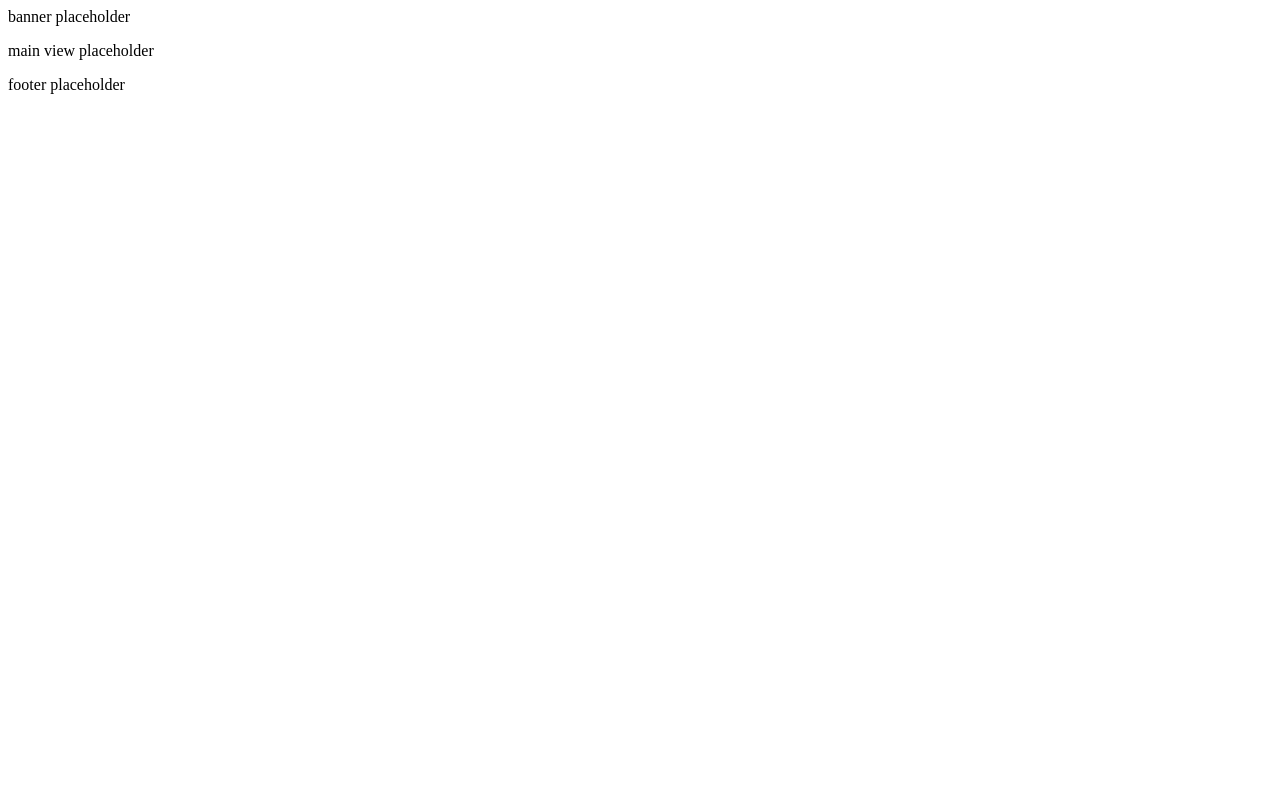
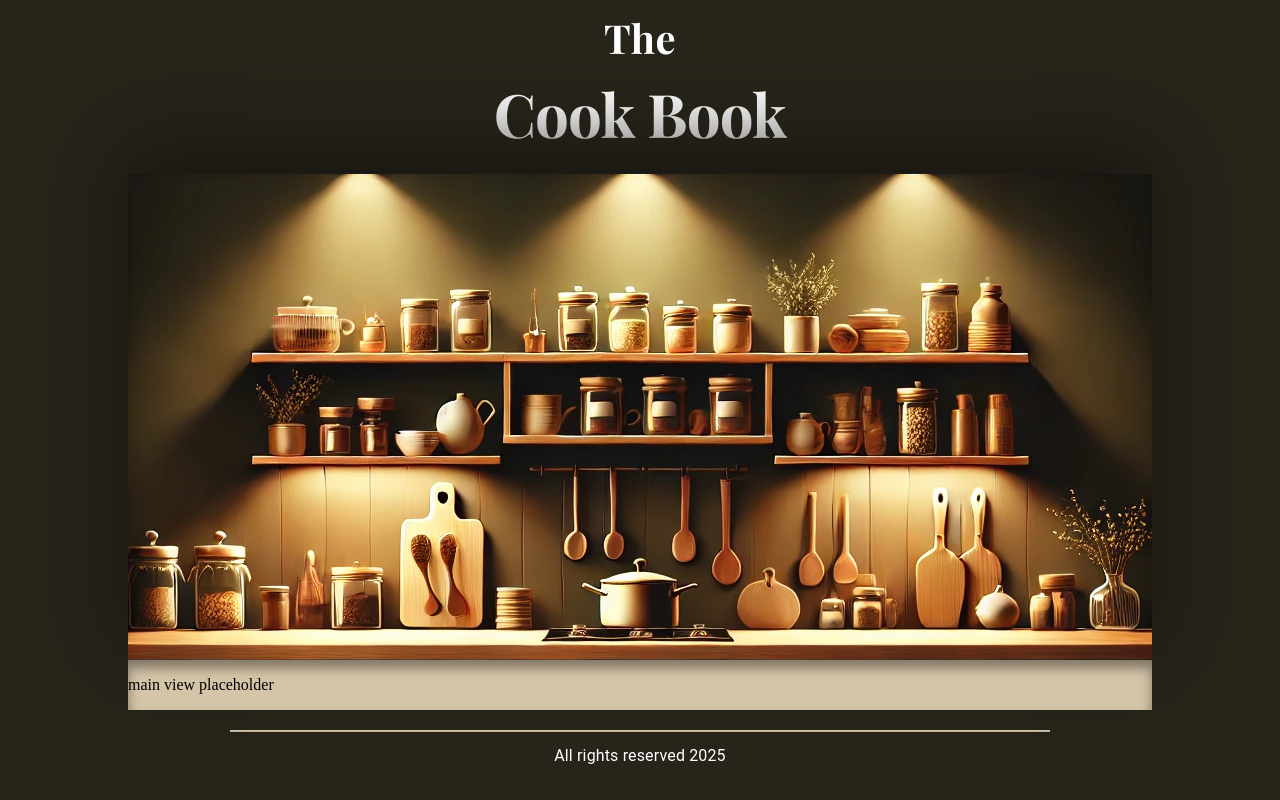
Before and after one commit to nattsnb/cook-book, a React (Vite) app: page / in a window 1280 px wide. Built offline with nearby package versions, Linux system fonts and the light colour scheme.

Commit message:
split theme into two section to use collors and brakpoints in the theme. added photo for mainView, styled banner and footer. introduced. rwd

```diff
--- a/src/App.tsx
+++ b/src/App.tsx
@@ -8,6 +8,7 @@ import { MainView } from "./pages/MainView";
 import { CategoryView } from "./pages/CategoryView";
 import { RecipeView } from "./pages/RecipeView";
 import { FormView } from "./pages/FormView";
+import "./playfairDisplay.css";
 
 export const RecipeContext = createContext<RecipeContextType>({});
 
--- a/src/components/Banner/Banner.styled.tsx
+++ b/src/components/Banner/Banner.styled.tsx
@@ -0,0 +1,21 @@
+import { styled, Typography } from "@mui/material";
+
+export const StyledTypographyAboveH1 = styled(Typography)`
+  color: ${({ theme }) => theme.palette.primary.contrastText};
+  font-size: 40px;
+  font-weight: bold;
+  font-family: "Playfair Display", serif;
+  text-align: center;
+
+  ${({ theme }) => theme.breakpoints.down("md")} {
+    font-size: 30px;
+  }
+
+  ${({ theme }) => theme.breakpoints.down("sm")} {
+    font-size: 20px;
+  }
+`;
+
+export const StyledTitleContainer = styled("div")`
+  padding-bottom: ${({ theme }) => theme.spacing(4)};
+`;
--- a/src/components/Banner/index.tsx
+++ b/src/components/Banner/index.tsx
@@ -1,3 +1,17 @@
+import { Typography } from "@mui/material";
+import { PageWidthContainer } from "../../shared/components/PageWidthContainer.tsx";
+import {
+  StyledTitleContainer,
+  StyledTypographyAboveH1,
+} from "./Banner.styled.tsx";
+
 export function Banner() {
-  return <div>banner placeholder</div>;
+  return (
+    <PageWidthContainer>
+      <StyledTitleContainer>
+        <StyledTypographyAboveH1>The</StyledTypographyAboveH1>
+        <Typography variant="h1">Cook Book</Typography>
+      </StyledTitleContainer>
+    </PageWidthContainer>
+  );
 }
--- a/src/components/Footer/Footer.styled.tsx
+++ b/src/components/Footer/Footer.styled.tsx
@@ -0,0 +1,21 @@
+import { Divider, styled, Typography } from "@mui/material";
+
+export const StyledTypographyFooter = styled(Typography)`
+  color: ${({ theme }) => theme.palette.primary.contrastText};
+`;
+
+export const StyledFooterContainer = styled("div")`
+  padding: ${({ theme }) => theme.spacing(5)};
+  width: 100%;
+  display: flex;
+  flex-direction: column;
+  justify-content: center;
+  align-items: center;
+`;
+
+export const StyledFooterDivider = styled(Divider)`
+  height: 1px;
+  background-color: ${({ theme }) => theme.palette.secondary.light};
+  width: 80%;
+  margin-bottom: ${({ theme }) => theme.spacing(3)};
+`;
--- a/src/components/Footer/index.tsx
+++ b/src/components/Footer/index.tsx
@@ -1,3 +1,19 @@
+import { PageWidthContainer } from "../../shared/components/PageWidthContainer.tsx";
+import {
+  StyledTypographyFooter,
+  StyledFooterContainer,
+  StyledFooterDivider,
+} from "./Footer.styled.tsx";
+
 export function Footer() {
-  return <div>footer placeholder</div>;
+  return (
+    <PageWidthContainer>
+      <StyledFooterContainer>
+        <StyledFooterDivider />
+        <StyledTypographyFooter>
+          All rights reserved 2025
+        </StyledTypographyFooter>
+      </StyledFooterContainer>
+    </PageWidthContainer>
+  );
 }
--- a/src/index.css
+++ b/src/index.css
@@ -1,3 +1,3 @@
-.body {
-  background-color: #efe5d5;
+body {
+  background-color: #27241a;
 }
--- a/src/pages/MainView/MainView.styled.tsx
+++ b/src/pages/MainView/MainView.styled.tsx
@@ -0,0 +1,27 @@
+import { styled } from "@mui/material";
+import kitchenImage from "../../images/banner.png";
+
+export const StyledKitchenPictureContainer = styled("div")`
+  background-image: url(${kitchenImage});
+  width: 100%;
+  height: 486px;
+  background-size: cover;
+  background-position: top;
+  box-shadow: 0px -20px 80px #171511;
+
+  ${({ theme }) => theme.breakpoints.down("md")} {
+    background-size: 786px 364px;
+    height: 364px;
+  }
+
+  ${({ theme }) => theme.breakpoints.down("sm")} {
+    background-size: 409px 194px;
+    height: 194px;
+  }
+`;
+
+export const StyledMainBody = styled("div")`
+  background-color: ${({ theme }) => theme.palette.secondary.light};
+  box-shadow: inset 0px 8px 12px rgba(0, 0, 0, 0.4);
+  width: 100%;
+`;
--- a/src/pages/MainView/index.tsx
+++ b/src/pages/MainView/index.tsx
@@ -1,7 +1,16 @@
+import { PageWidthContainer } from "../../shared/components/PageWidthContainer.tsx";
+import {
+  StyledKitchenPictureContainer,
+  StyledMainBody,
+} from "./MainView.styled.tsx";
+
 export function MainView() {
   return (
-    <div>
-      <p>main view placeholder</p>
-    </div>
+    <PageWidthContainer>
+      <StyledKitchenPictureContainer />
+      <StyledMainBody>
+        <p>main view placeholder</p>
+      </StyledMainBody>
+    </PageWidthContainer>
   );
 }
--- /dev/null
+++ b/src/playfairDisplay.css
@@ -0,0 +1 @@
+@import url("https://fonts.googleapis.com/css2?family=Playfair+Display:wght@400;700;900&display=swap");
--- /dev/null
+++ b/src/shared/components/PageWidthContainer.tsx
@@ -0,0 +1,9 @@
+import { styled } from "@mui/material";
+export const PageWidthContainer = styled("div")`
+  max-width: 1024px;
+  width: 100%;
+  display: flex;
+  flex-direction: column;
+  justify-self: center;
+  align-items: center;
+`;
--- a/src/shared/types/theme.d.ts
+++ b/src/shared/types/theme.d.ts
@@ -70,7 +70,7 @@ declare module "@mui/material/styles" {
   }
   // allow configuration using `createTheme`
   interface ThemeOptions {
-    variables: {
+    variables?: {
       sidebarWidth: string;
       headerHeight: string;
       input: {
--- a/src/shared/utils/theme.ts
+++ b/src/shared/utils/theme.ts
@@ -1,7 +1,6 @@
 import { createTheme } from "@mui/material/styles";
 
-// Tworzenie motywu
-const theme = createTheme({
+const baseTheme = createTheme({
   palette: {
     primary: {
       light: "#A8D5BA",
@@ -17,9 +16,10 @@ const theme = createTheme({
       contrastText: "#000000",
     },
     background: {
-      default: "#1A1613",
+      default: "#27241A",
     },
   },
+  spacing: 4,
   breakpoints: {
     values: {
       xs: 0,
@@ -29,11 +29,22 @@ const theme = createTheme({
       xl: 1279,
     },
   },
+});
+
+const theme = createTheme(baseTheme, {
   typography: {
     h1: {
-      fontSize: "48px",
+      fontSize: "60px",
       lineHeight: 1.5,
       fontWeight: 600,
+      color: baseTheme.palette.primary.contrastText,
+      fontFamily: "'Playfair Display', serif",
+      [baseTheme.breakpoints.down("md")]: {
+        fontSize: "50px",
+      },
+      [baseTheme.breakpoints.down("sm")]: {
+        fontSize: "40px",
+      },
     },
     h2: {
       fontSize: "36px",
```
Also changed, not shown: src/images/banner.png (added), src/images/banner.svg (deleted).
